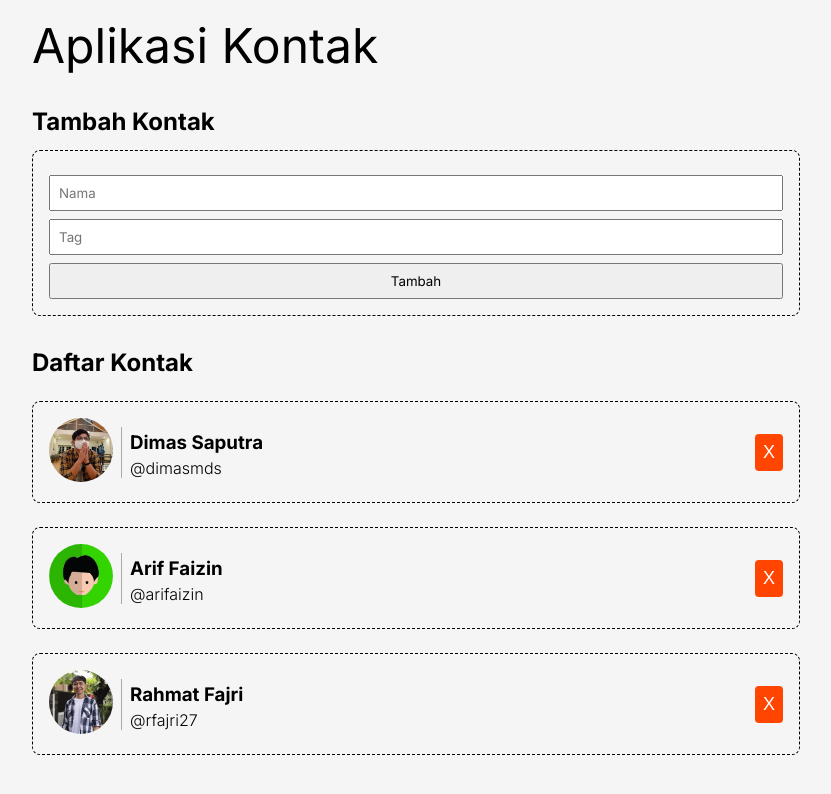
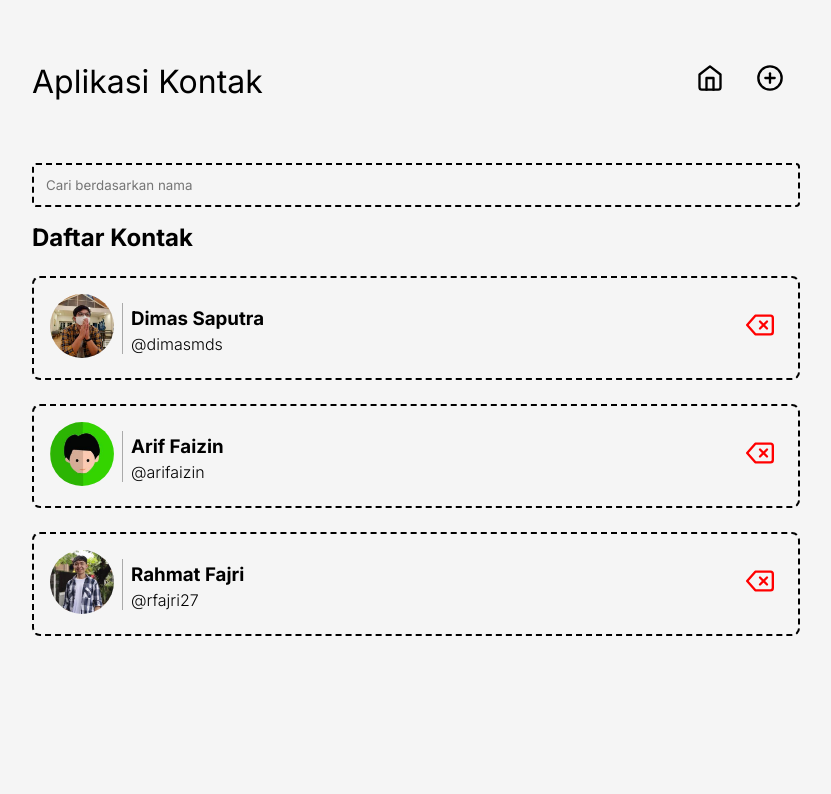
Before and after one commit to vitohartanto/learn-app-contact, a React (Vite) app: page / in a window 1280 px wide. Shown: the top 794 px of the page, without its empty margins (224-1055 px from the left). Built offline with nearby package versions, Linux system fonts and the light colour scheme.

Commit message:
adding react router

```diff
--- a/package.json
+++ b/package.json
@@ -12,7 +12,9 @@
   "dependencies": {
     "prop-types": "^15.8.1",
     "react": "^18.2.0",
-    "react-dom": "^18.2.0"
+    "react-dom": "^18.2.0",
+    "react-icons": "^5.0.1",
+    "react-router-dom": "^6.22.3"
   },
   "devDependencies": {
     "@types/react": "^18.2.64",
--- a/src/components/ContactApp.jsx
+++ b/src/components/ContactApp.jsx
@@ -1,65 +1,23 @@
-import ContactList from "./ContactList";
-import { getData } from "../utils/data";
-import React from "react";
-import ContactInput from "./ContactInput";
+import Navigation from "./Navigation";
+import { Route, Routes } from "react-router-dom";
+import HomePageWrapper from "../pages/HomePage";
+import AddPage from "../pages/AddPage";
 
-class ContactApp extends React.Component {
-  constructor(props) {
-    super(props);
-
-    this.state = {
-      contacts: getData(),
-    };
-
-    this.onDeleteHandler = this.onDeleteHandler.bind(this);
-    this.onAddContactHandler = this.onAddContactHandler.bind(this);
-  }
-
-  onDeleteHandler(id) {
-    const contacts = this.state.contacts.filter((contact) => contact.id !== id);
-    this.setState({ contacts });
-  }
-
-  onAddContactHandler({ name, tag }) {
-    this.setState((prevState) => {
-      return {
-        contacts: [
-          ...prevState.contacts,
-          {
-            id: +new Date(),
-            name: name,
-            tag: tag,
-            imageUrl: "/images/default.jpg",
-          },
-        ],
-      };
-    });
-  }
-  render() {
-    return (
-      <div className="contact-app">
+const ContactApp = () => {
+  return (
+    <div className="contact-app">
+      <header className="contact-app__header">
         <h1>Aplikasi Kontak</h1>
-        <h2>Tambah Kontak</h2>
-        <ContactInput addContact={this.onAddContactHandler} />
-        <h2>Daftar Kontak</h2>
-        <ContactList
-          contacts={this.state.contacts}
-          onDelete={this.onDeleteHandler}
-        />
-      </div>
-    );
-  }
-}
-
-// function ContactApp() {
-//   const contacts = getData();
-
-//   return (
-//     <div className="contact-app">
-//       <h1>Daftar Kontak</h1>
-//       <ContactList contacts={contacts} />
-//     </div>
-//   );
-// }
+        <Navigation />
+      </header>
+      <main>
+        <Routes>
+          <Route path="/" element={<HomePageWrapper />} />
+          <Route path="/add" element={<AddPage />} />
+        </Routes>
+      </main>
+    </div>
+  );
+};
 
 export default ContactApp;
--- a/src/components/DeleteButton.jsx
+++ b/src/components/DeleteButton.jsx
@@ -1,9 +1,10 @@
 import PropTypes from "prop-types";
+import { FiDelete } from "react-icons/fi";
 
 const DeleteButton = ({ id, onDelete }) => {
   return (
     <button className="contact-item__delete" onClick={() => onDelete(id)}>
-      X
+      <FiDelete />
     </button>
   );
 };
--- /dev/null
+++ b/src/components/Navigation.jsx
@@ -0,0 +1,23 @@
+import { Link } from "react-router-dom";
+import { FiHome, FiPlusCircle } from "react-icons/fi";
+
+const Navigation = () => {
+  return (
+    <nav className="navigation">
+      <ul>
+        <li>
+          <Link to="/">
+            <FiHome />
+          </Link>
+        </li>
+        <li>
+          <Link to="/add">
+            <FiPlusCircle />
+          </Link>
+        </li>
+      </ul>
+    </nav>
+  );
+};
+
+export default Navigation;
--- /dev/null
+++ b/src/components/SearchBar.jsx
@@ -0,0 +1,20 @@
+import PropTypes from "prop-types";
+
+const SearchBar = ({ keyword, keywordChange }) => {
+  return (
+    <input
+      type="text"
+      className="search-bar"
+      placeholder="Cari berdasarkan nama"
+      value={keyword}
+      onChange={(event) => keywordChange(event.target.value)}
+    />
+  );
+};
+
+SearchBar.propTypes = {
+  keyword: PropTypes.string.isRequired,
+  keywordChange: PropTypes.func.isRequired,
+};
+
+export default SearchBar;
--- a/src/index.jsx
+++ b/src/index.jsx
@@ -2,8 +2,13 @@
 import { createRoot } from "react-dom/client";
 import ContactApp from "./components/ContactApp";
 import "./styles/styles.css";
+import { BrowserRouter } from "react-router-dom";
 
 // const element = <h1>Hello, world!</h1>;
 
 const root = createRoot(document.getElementById("root"));
-root.render(<ContactApp />);
+root.render(
+  <BrowserRouter>
+    <ContactApp />
+  </BrowserRouter>
+);
--- /dev/null
+++ b/src/pages/AddPage.jsx
@@ -0,0 +1,19 @@
+import { addContact } from "../utils/data";
+import ContactInput from "../components/ContactInput";
+import { useNavigate } from "react-router-dom";
+
+const AddPage = () => {
+  const navigate = useNavigate();
+  const onAddContactHandler = (contact) => {
+    addContact(contact);
+    navigate("/");
+  };
+  return (
+    <section>
+      <h2>Tambah Kontak</h2>
+      <ContactInput addContact={onAddContactHandler} />
+    </section>
+  );
+};
+
+export default AddPage;
--- /dev/null
+++ b/src/pages/HomePage.jsx
@@ -0,0 +1,70 @@
+import React from "react";
+import { deleteContact, getContacts } from "../utils/data";
+import ContactList from "../components/ContactList";
+import SearchBar from "../components/SearchBar";
+import { useSearchParams } from "react-router-dom";
+
+const HomePageWrapper = () => {
+  const [searchParams, setSearchParams] = useSearchParams();
+  const keyword = searchParams.get("keyword");
+
+  const changeSearchParams = (keyword) => {
+    setSearchParams({ keyword });
+  };
+  return (
+    <HomePage defaultKeyword={keyword} keywordChange={changeSearchParams} />
+  );
+};
+
+class HomePage extends React.Component {
+  constructor(props) {
+    super(props);
+
+    this.state = {
+      contacts: getContacts(),
+      keyword: props.defaultKeyword || "",
+    };
+    this.onDeleteHandler = this.onDeleteHandler.bind(this);
+    this.onKeywordChangeHandler = this.onKeywordChangeHandler.bind(this);
+  }
+
+  onDeleteHandler(id) {
+    deleteContact(id);
+
+    this.setState(() => {
+      return {
+        contacts: getContacts(),
+      };
+    });
+  }
+
+  onKeywordChangeHandler(keyword) {
+    this.setState(() => {
+      return {
+        keyword,
+      };
+    });
+
+    this.props.keywordChange(keyword);
+  }
+
+  render() {
+    const contacts = this.state.contacts.filter((contact) => {
+      return contact.name
+        .toLowerCase()
+        .includes(this.state.keyword.toLowerCase());
+    });
+    return (
+      <section>
+        <SearchBar
+          keyword={this.state.keyword}
+          keywordChange={this.onKeywordChangeHandler}
+        />
+        <h2>Daftar Kontak</h2>
+        <ContactList contacts={contacts} onDelete={this.onDeleteHandler} />
+      </section>
+    );
+  }
+}
+
+export default HomePageWrapper;
--- a/src/styles/styles.css
+++ b/src/styles/styles.css
@@ -19,17 +19,33 @@
   padding: 16px;
 }
 
-.contact-app h1 {
+.contact-app__header {
+  display: flex;
+  align-items: center;
+  padding: 32px 0;
+}
+
+.contact-app__header h1 {
   font-weight: normal;
-  font-size: 48px;
-  margin-bottom: 32px;
+  font-size: 32px;
+  flex: 1;
+}
+
+.navigation ul li {
+  display: inline-block;
+  padding: 16px;
+}
+
+.navigation ul li a {
+  font-size: 28px;
+  color: black;
 }
 
 .contact-item {
   display: flex;
   align-items: center;
   margin: 24px 0;
-  border: 1px dashed black;
+  border: 2px dashed black;
   padding: 16px;
   border-radius: 8px;
 }
@@ -56,16 +72,16 @@
 
 .contact-item__delete {
   padding: 8px;
-  font-size: 18px;
-  background-color: orangered;
-  color: white;
+  font-size: 28px;
+  color: red;
+  background-color: transparent;
   border: 0;
   border-radius: 4px;
   cursor: pointer;
 }
 
 .contact-input {
-  border: 1px dashed black;
+  border: 2px dashed black;
   padding: 16px;
   margin: 14px 0;
   border-radius: 8px;
@@ -85,3 +101,14 @@
   padding: 8px;
   font-family: "Inter", sans-serif;
 }
+
+.search-bar {
+  display: block;
+  width: 100%;
+  margin: 16px 0;
+  padding: 12px;
+  background-color: transparent;
+  font-family: "Inter", sans-serif;
+  border: 2px dashed black;
+  border-radius: 4px;
+}
--- a/src/utils/data.js
+++ b/src/utils/data.js
@@ -1,5 +1,4 @@
-const getData = () => {
-  return [
+let contacts = [
   {
     id: 1,
     name: "Dimas Saputra",
@@ -19,6 +18,20 @@
     imageUrl: "/images/rfajri27.jpeg",
   },
 ];
-};
 
-export { getData };
+function getContacts() {
+  return contacts;
+}
+
+function addContact(contact) {
+  contacts = [
+    ...contacts,
+    { id: +new Date(), imageUrl: "/images/default.jpg", ...contact },
+  ];
+}
+
+function deleteContact(id) {
+  contacts = contacts.filter((contact) => contact.id !== id);
+}
+
+export { getContacts, addContact, deleteContact };
```
Also changed, not shown: 1 other file (tests, documents, lock files or other folders). Lines whose indentation alone changed are shown as unchanged.
